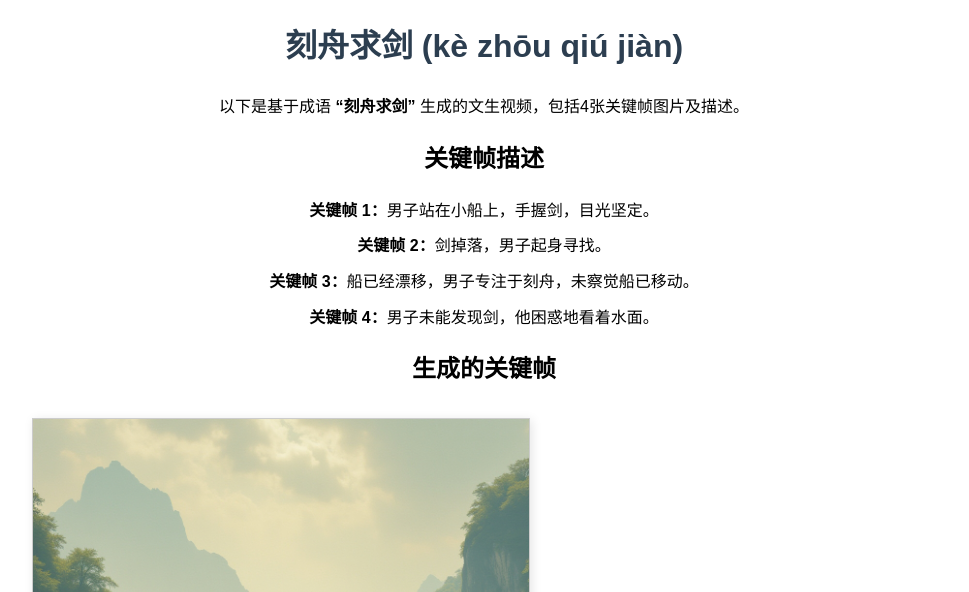
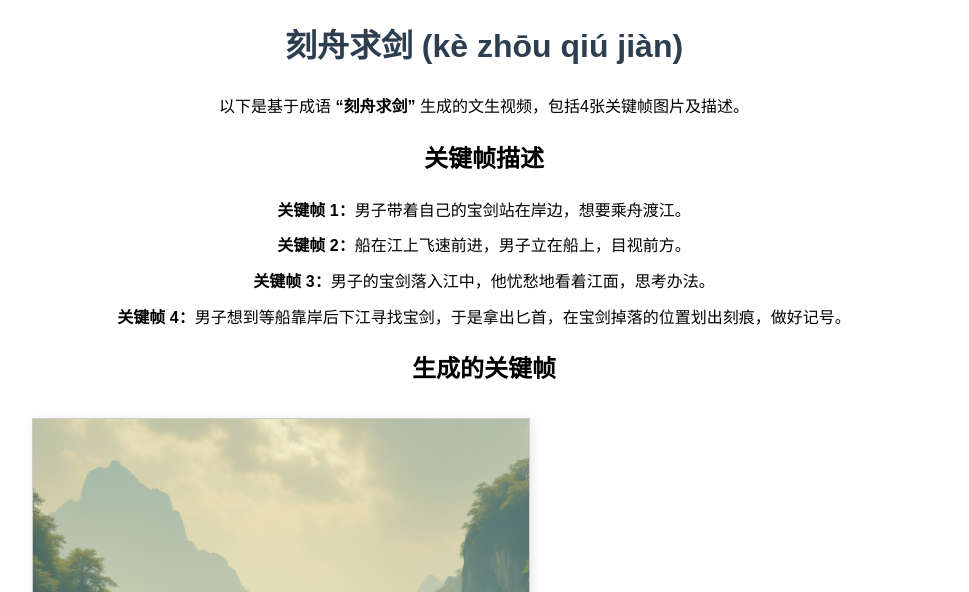
Before and after one commit to bird114515/idiom-video, a plain HTML site: page index.html in a window 1280 px wide. Shown: the top 592 px of the page, without its empty margins (156-1125 px from the left). Drawn offline with Linux system fonts and the light colour scheme.

Commit message:
Update index.html

```diff
--- a/index.html
+++ b/index.html
@@ -48,10 +48,10 @@
 
     <h2>关键帧描述</h2>
     <ul>
-        <li><strong>关键帧 1：</strong>男子站在小船上，手握剑，目光坚定。</li>
-        <li><strong>关键帧 2：</strong>剑掉落，男子起身寻找。</li>
-        <li><strong>关键帧 3：</strong>船已经漂移，男子专注于刻舟，未察觉船已移动。</li>
-        <li><strong>关键帧 4：</strong>男子未能发现剑，他困惑地看着水面。</li>
+        <li><strong>关键帧 1：</strong>男子带着自己的宝剑站在岸边，想要乘舟渡江。</li>
+        <li><strong>关键帧 2：</strong>船在江上飞速前进，男子立在船上，目视前方。</li>
+        <li><strong>关键帧 3：</strong>男子的宝剑落入江中，他忧愁地看着江面，思考办法。</li>
+        <li><strong>关键帧 4：</strong>男子想到等船靠岸后下江寻找宝剑，于是拿出匕首，在宝剑掉落的位置划出刻痕，做好记号。</li>
     </ul>
 
     <h2>生成的关键帧</h2>
@@ -68,8 +68,7 @@
     </video>
 
     <h2>视频配乐与解说</h2>
-    <p>配乐：<strong>《荆楚大地》</strong>，营造出一种幽默却带有些许遗憾的氛围，契合成语所表达的愚笨与困境。</p>
-    <p>解说：结合成语“刻舟求剑”的寓意，逐步描述男子在船上刻舟、求剑的愚蠢行为，以及最后的觉醒。</p>
+    <p>配乐：<strong>《荆楚大地》</strong></p>
 
     <footer>
         <p>图像生成与视频制作过程：通过AI生成关键帧图片，合成视频并配乐解说。</p>
```
